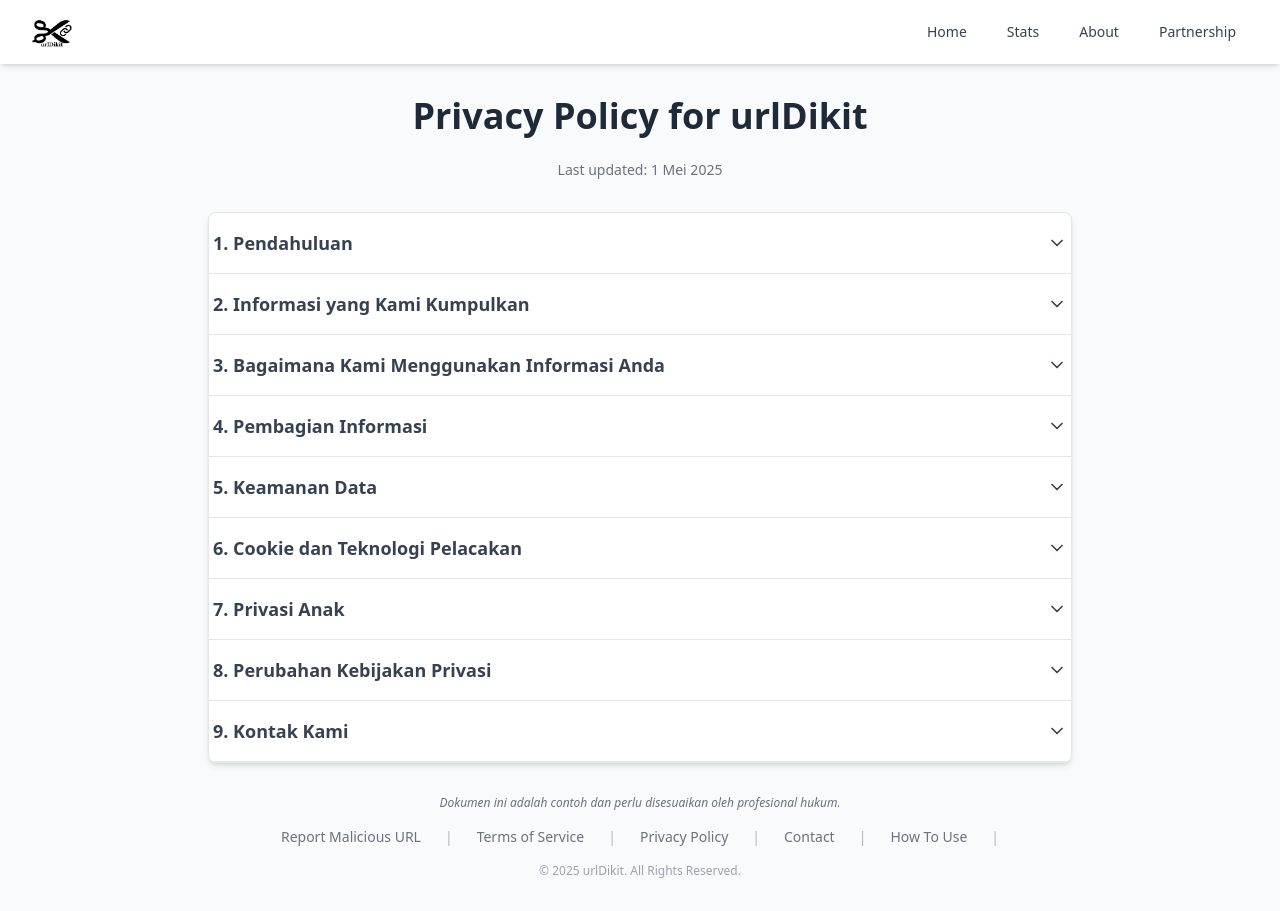
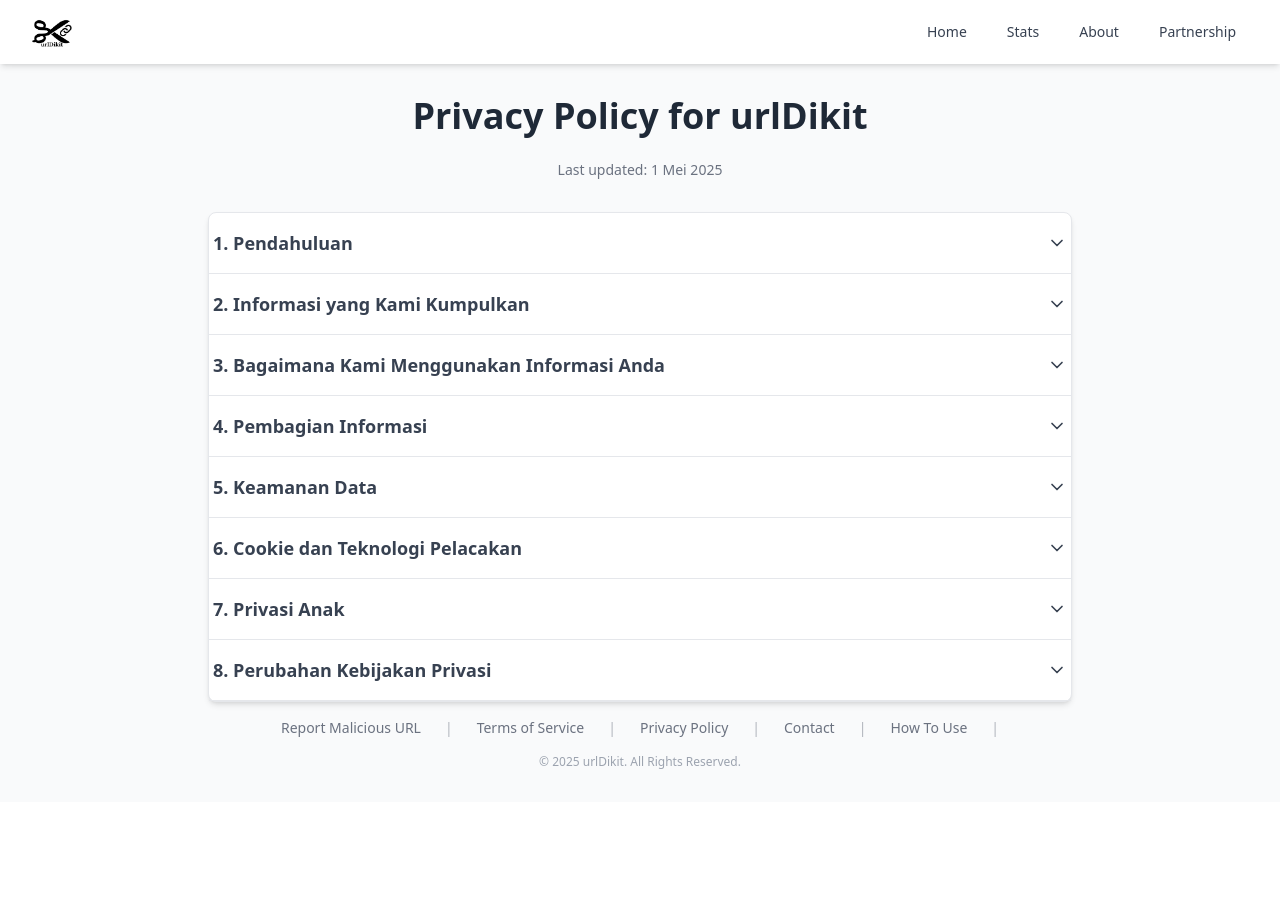
Before and after one commit to patihrz/urldikit, a React (Vite) app: page /pages/privacy in a window 1280 px wide. After the commit the page ends 802 px from the top, so only its background shows below. Built offline with nearby package versions, Linux system fonts and the light colour scheme; no server answers.

Commit message:
Update PrivacyPage.jsx

```diff
--- a/src/pages/PrivacyPage.jsx
+++ b/src/pages/PrivacyPage.jsx
@@ -129,13 +129,7 @@
         id: 8, title: "8. Perubahan Kebijakan Privasi", content: (
              <p>Kami dapat memperbarui kebijakan ini. Perubahan akan diposting di halaman ini dengan tanggal pembaruan yang baru. Anda disarankan meninjau secara berkala.</p>
         )
-    },
-     {
-        id: 9, title: "9. Kontak Kami", content: (
-             <p>Jika ada pertanyaan mengenai kebijakan privasi ini, silakan hubungi kami di: <a href={`mailto:${contactEmail}`} className="text-indigo-600 dark:text-indigo-400 hover:underline">{contactEmail}</a></p>
-        )
     }
-    // Tambahkan section lain jika perlu
   ];
 
   return (
@@ -168,11 +162,6 @@
         ))}
       </div>
 
-      {/* Ingat untuk mengganti konten placeholder dengan kebijakan privasi Anda yang sebenarnya */}
-      <p className="text-xs text-center text-gray-500 dark:text-gray-400 mt-8 italic">
-         Dokumen ini adalah contoh dan perlu disesuaikan oleh profesional hukum.
-      </p>
-
     </motion.div>
   );
 }
```
